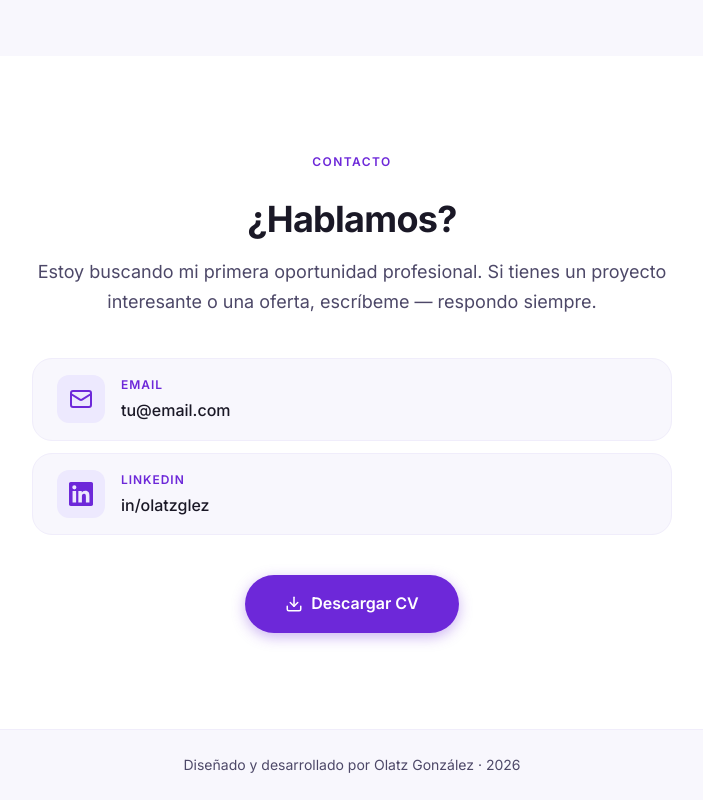
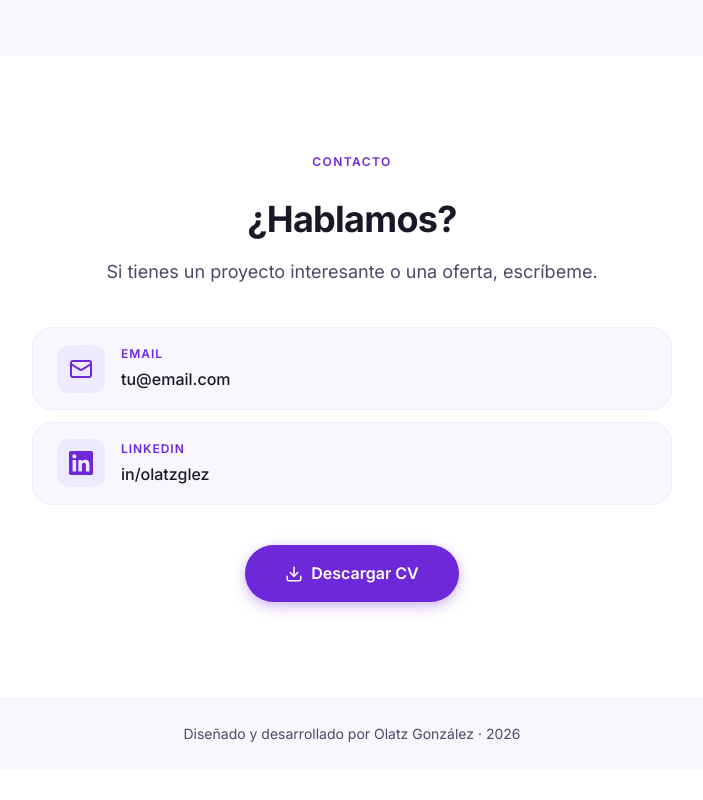
Before and after one commit to olatzglez/portfolio, a React (Vite) app: page / in a window 1280 px wide. Shown: the part 3444-4244 px from the top of the page, without its empty margins (288-991 px from the left). After the commit the page ends 4214 px from the top, so only its background shows below. Built offline with nearby package versions, Linux system fonts and the light colour scheme.

Commit message:
Cambios en el Contacto

```diff
--- a/src/components/Contact/Contact.jsx
+++ b/src/components/Contact/Contact.jsx
@@ -12,8 +12,7 @@ export default function Contact() {
               ¿Hablamos?
             </h2>
             <p className={styles.subtitle}>
-              Estoy buscando mi primera oportunidad profesional. Si tienes un proyecto
-              interesante o una oferta, escríbeme — respondo siempre.
+              Si tienes un proyecto interesante o una oferta, escríbeme.
             </p>
           </header>
 
--- a/src/components/Hero/Hero.module.css
+++ b/src/components/Hero/Hero.module.css
@@ -154,7 +154,7 @@
 /* Responsive */
 @media (max-width: 600px) {
   .inner {
-    gap: var(--sp-5);
+    gap: var(--sp-8);
   }
 
   .taglineBr {
```
